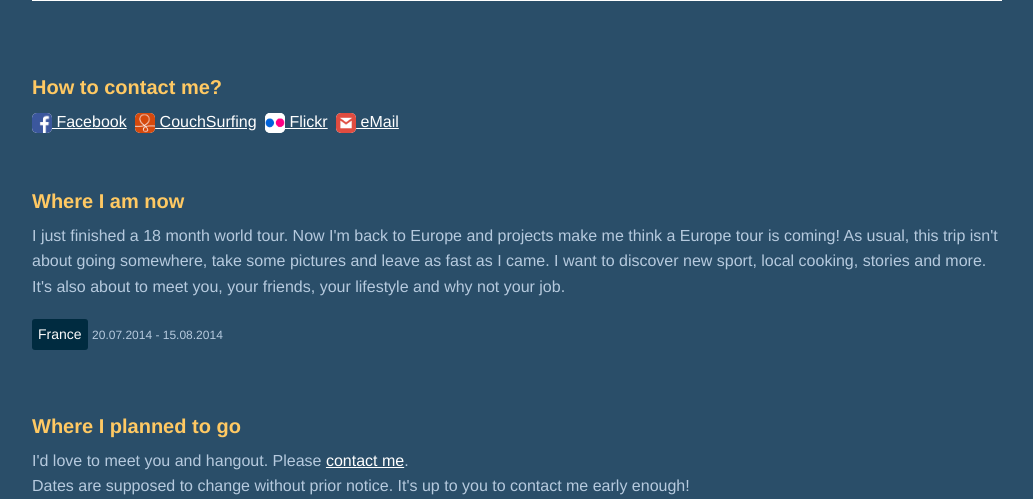
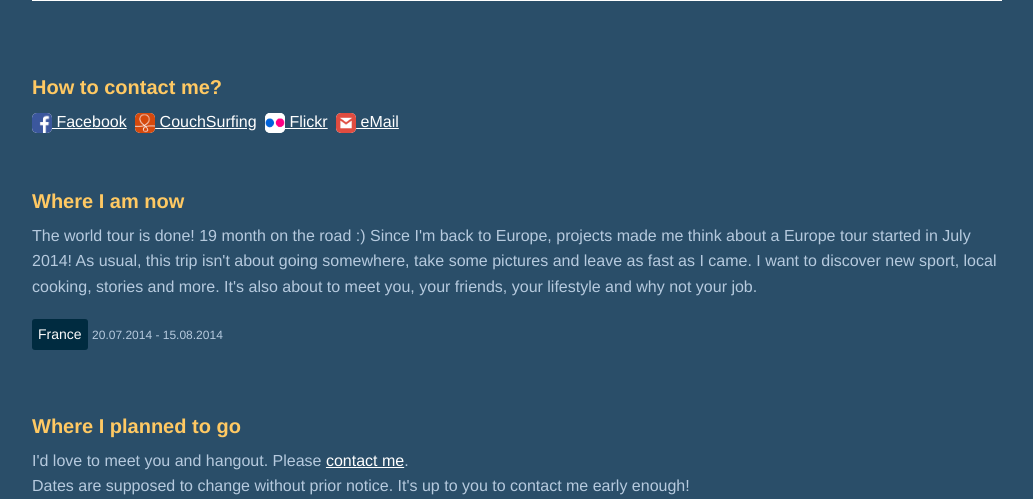
Before and after one commit to spyesx/spyesx.fr-travels, a PHP site: page / in a window 1280 px wide. Shown: the part 1917-2416 px from the top of the page, without its empty margins (123-1156 px from the left). Run offline with PHP 8.4, Linux system fonts and the light colour scheme; style sheets or scripts are compiled from the project's sources; some libraries are stand-ins or nearby versions.

Commit message:
Update situation

```diff
--- a/index.php
+++ b/index.php
@@ -199,8 +199,9 @@
 						<h2 data-magellan-destination="where-I-am-now">Where I am now</h2>
 					</header>
 					<p>
-						I just finished a 18 month world tour. Now I'm back to Europe and projects make me think
-						a Europe tour is coming! As usual, this trip isn't about going somewhere, take some pictures
+						The world tour is done! 19 month on the road :)
+						Since I'm back to Europe, projects made me think about a Europe tour started in July 2014!
+						As usual, this trip isn't about going somewhere, take some pictures
 						and leave as fast as I came. I want to discover new sport, local cooking, stories and more.
 						It's also about to meet you, your friends, your lifestyle and why not your job.
 					</p>
```
